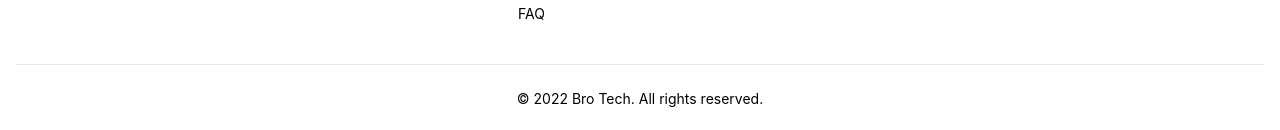
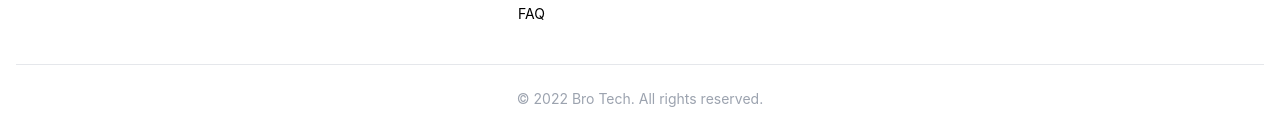
Before and after one commit to abrarasif11/school-react, a React (Create React App) app: page / in a window 1280 px wide. Shown: the part 916-1046 px from the top of the page. Built offline with nearby package versions, Linux system fonts and the light colour scheme.

Commit message:
Update Footer

```diff
--- a/src/component/Footer/Footer.js
+++ b/src/component/Footer/Footer.js
@@ -77,7 +77,7 @@ const Footer = () => {
 			</div>
 		</div>
 	</div>
-	<div className="py-6 text-sm text-center dark:text-gray-400">© 2022 Bro Tech. All rights reserved.</div>
+	<div className="py-6 text-sm text-center text-gray-400">© 2022 Bro Tech. All rights reserved.</div>
 </footer>
     );
 };
```
